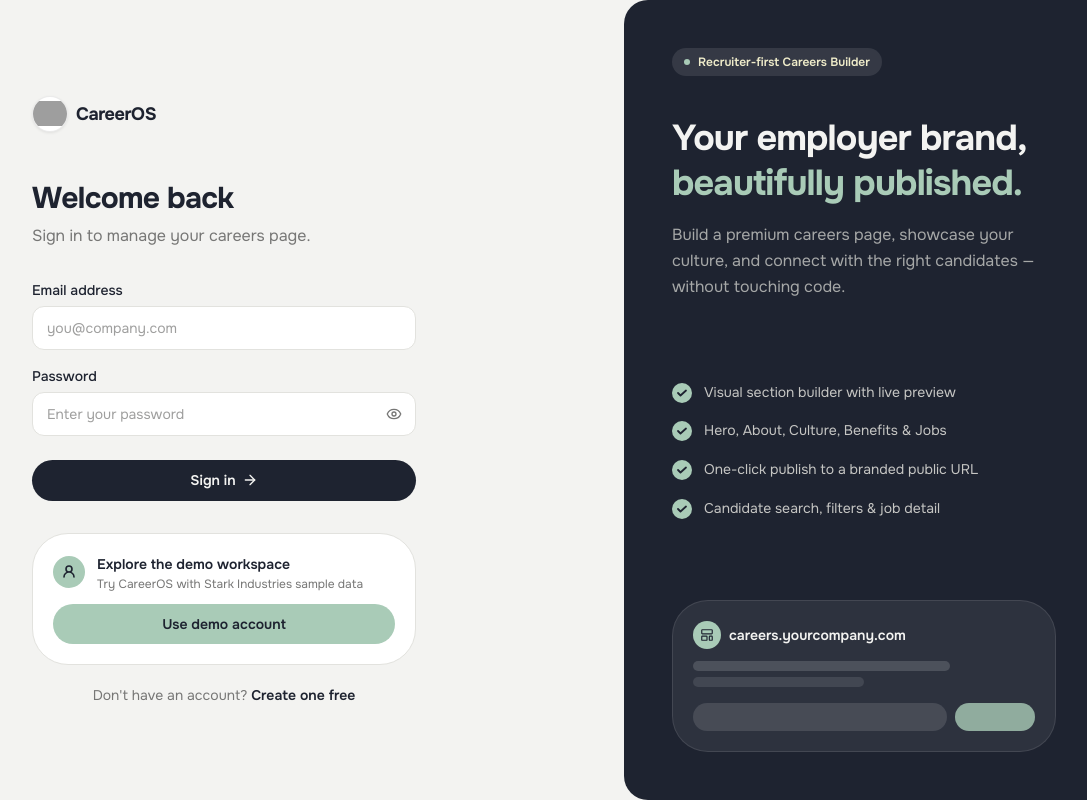
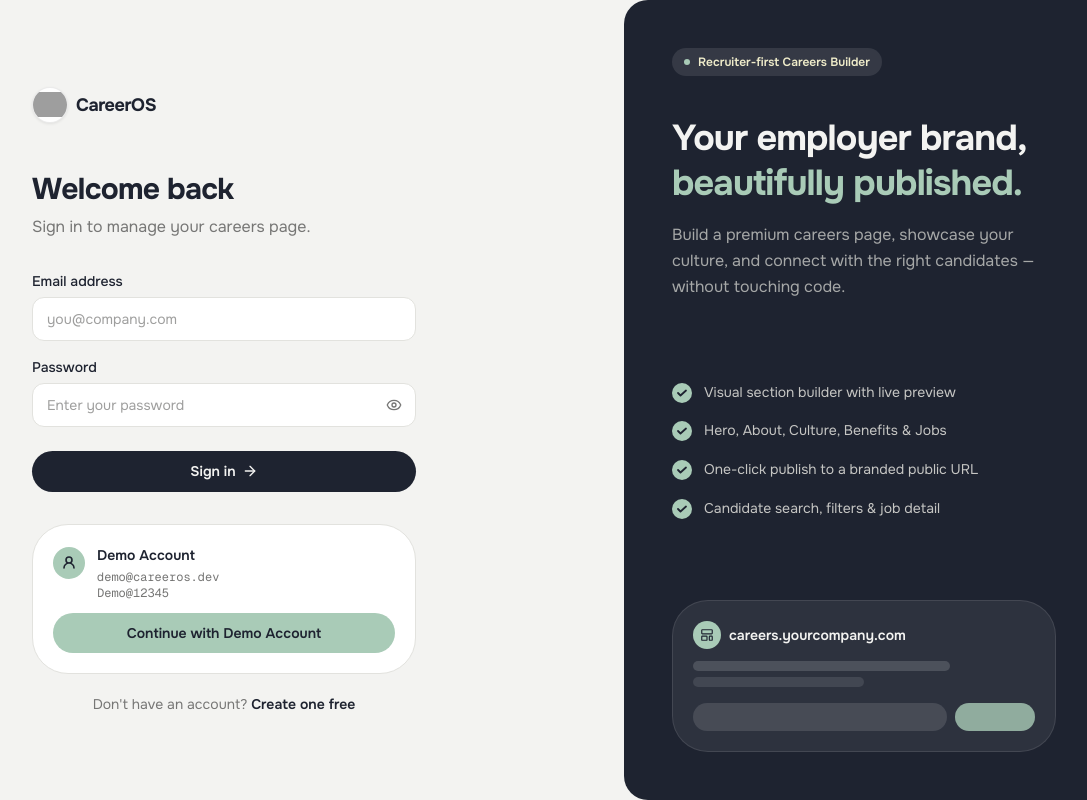
Before and after one commit to Venuu07/career-os, a Next.js app in the folder frontend/: page /login in a window 1280 px wide. Shown: the whole page, without its empty margins (176-1263 px from the left). Built offline with nearby package versions, Linux system fonts and the light colour scheme; no server answers; grey boxes are pictures that could not be loaded.

Commit message:
feat: implement login and registration pages with demo authentication support

```diff
--- a/frontend/src/app/login/page.tsx
+++ b/frontend/src/app/login/page.tsx
@@ -229,10 +229,13 @@ export default function LoginPage() {
               </div>
               <div>
                 <p className="text-sm font-semibold" style={{ color: "var(--ink)" }}>
-                  Explore the demo workspace
+                  Demo Account
                 </p>
-                <p className="text-xs mt-0.5" style={{ color: "var(--muted-ink)" }}>
-                  Try CareerOS with Stark Industries sample data
+                <p className="text-xs mt-1 font-mono" style={{ color: "var(--muted-ink)" }}>
+                  demo@careeros.dev
+                </p>
+                <p className="text-xs font-mono" style={{ color: "var(--muted-ink)" }}>
+                  Demo@12345
                 </p>
               </div>
             </div>
@@ -257,7 +260,7 @@ export default function LoginPage() {
                   Signing in…
                 </span>
               ) : (
-                "Use demo account"
+                "Continue with Demo Account"
               )}
             </button>
           </div>
--- a/frontend/src/app/register/page.tsx
+++ b/frontend/src/app/register/page.tsx
@@ -332,6 +332,20 @@ export default function RegisterPage() {
             </Link>
           </p>
 
+          <p
+            className="mt-3 text-center text-sm"
+            style={{ color: "var(--muted-ink)" }}
+          >
+            Already have demo access?{" "}
+            <Link
+              href="/login"
+              className="underline-offset-2 hover:underline transition-all"
+              style={{ color: "var(--ink)" }}
+            >
+              Try the demo →
+            </Link>
+          </p>
+
           {/* Legal */}
           <p
             className="mt-6 text-center text-xs leading-relaxed"
```
